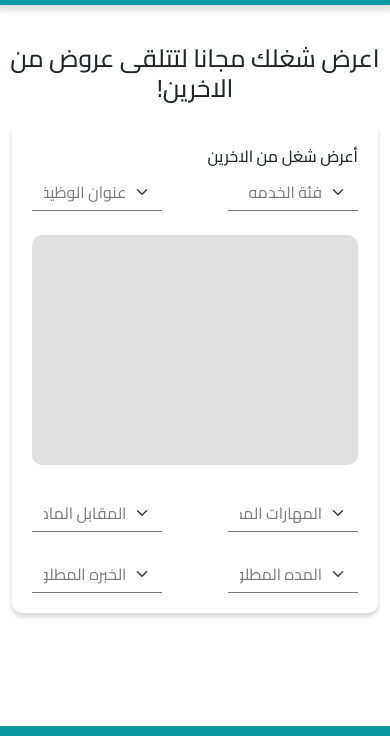
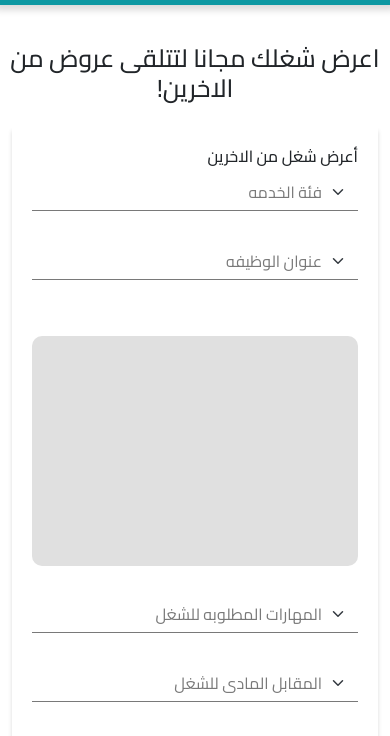
Before and after one commit to Mohamed-Almarag/ai-khedma, a plain HTML site: page show-service.htm in a window 390 px wide. Shown: the part 76-812 px from the top of the page. Drawn offline with Linux system fonts and the light colour scheme; files whose address does not match are found by name.

Commit message:
edit responsive select-box in tablet

```diff
--- a/css/show-service.css
+++ b/css/show-service.css
@@ -223,6 +223,13 @@ body {
   display: none;
 }
 
+@media (min-width: 320px) and (max-width: 767px) {
+  .show-service .main-select-box {
+    margin-bottom: 2rem;
+    width: 100%;
+  }
+}
+
 .show-service .job-text-area {
   background-color: #E0E0E0;
   border: none;
```
